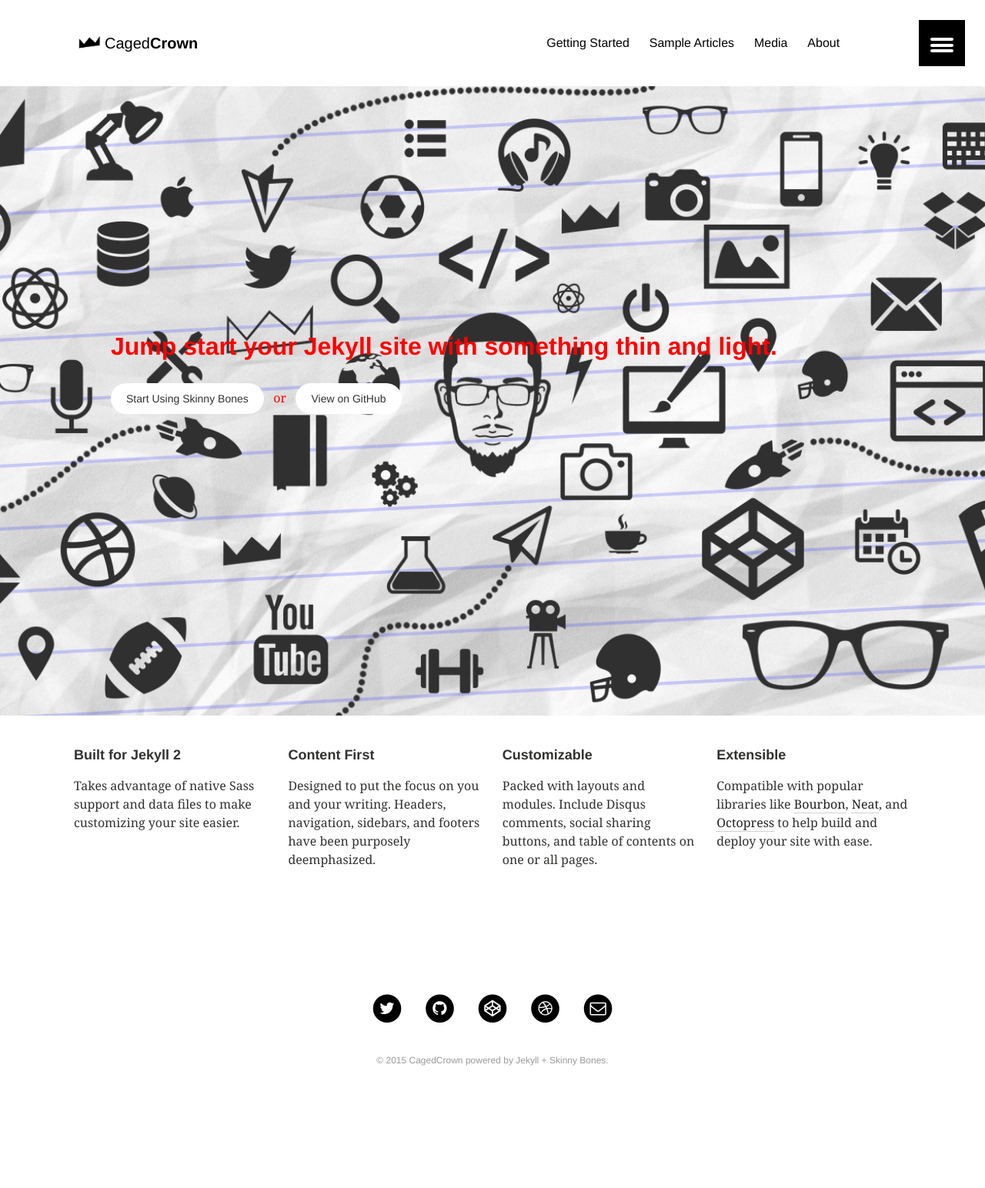
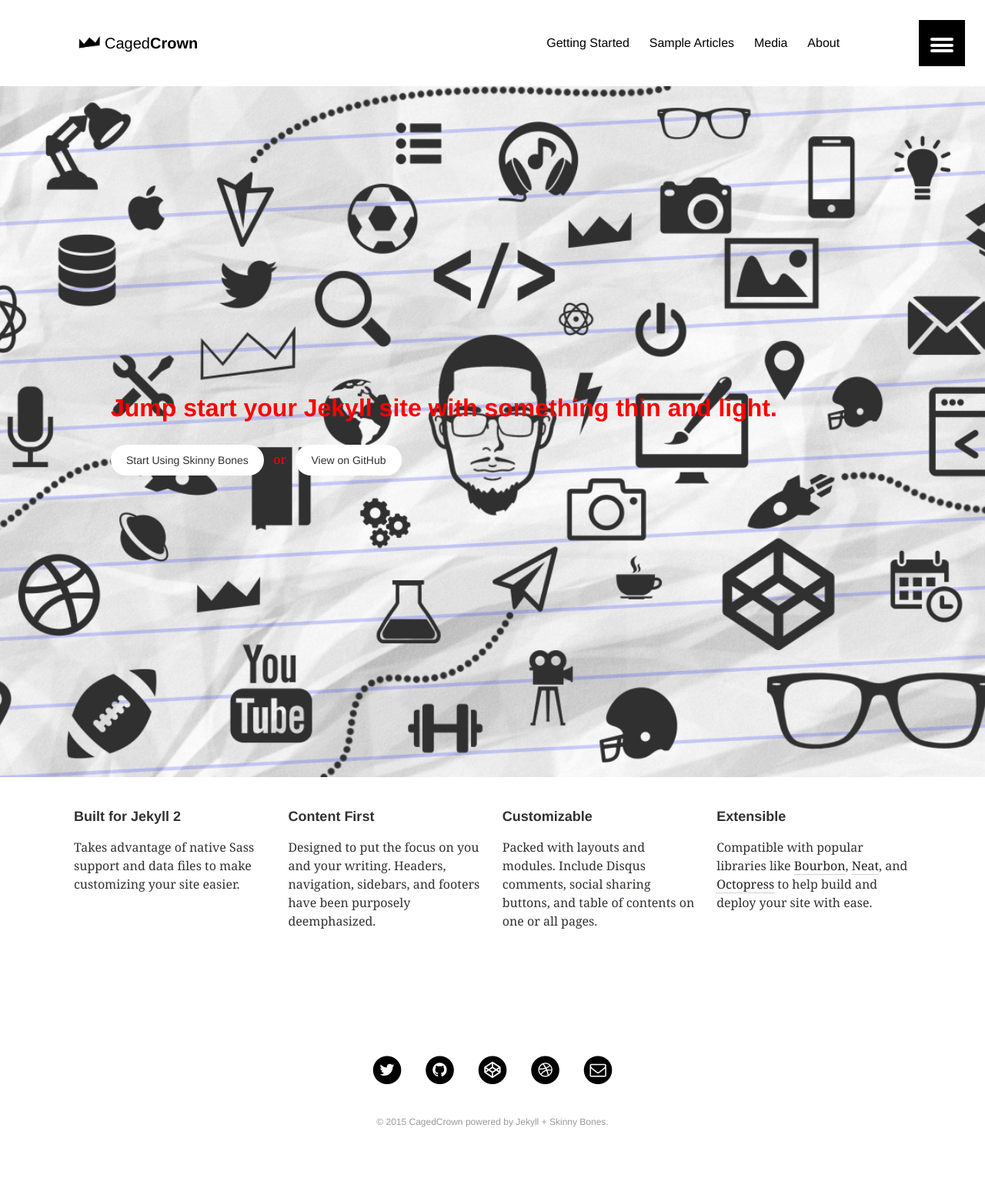
Before and after one commit to cagedcrown/cagedcrown.github.io, a Jekyll site: the page built from index.md, in a window 1280 px wide. Shown: the whole page at 77% size. Built offline with Jekyll 4.4.1, drawn with Linux system fonts in a browser that asks for light colours; before the commit the page ends 1464 px from its top, so only the background shows below that.

Commit message:
increased padding so more of the image is shown

```diff
--- a/_sass/_layout.scss
+++ b/_sass/_layout.scss
@@ -247,7 +247,7 @@
 	background-attachment: fixed;
 	text-align: left;
 	padding-bottom: 20em;
-	padding-top: 15em;
+	padding-top: 20em;
 	color: $white;
 	@include media($large) {
 		background-size: cover;
```
